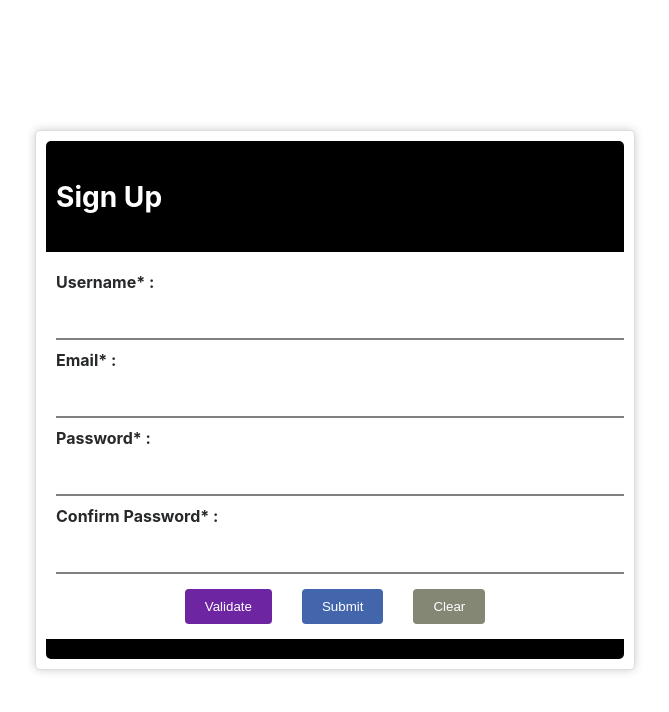
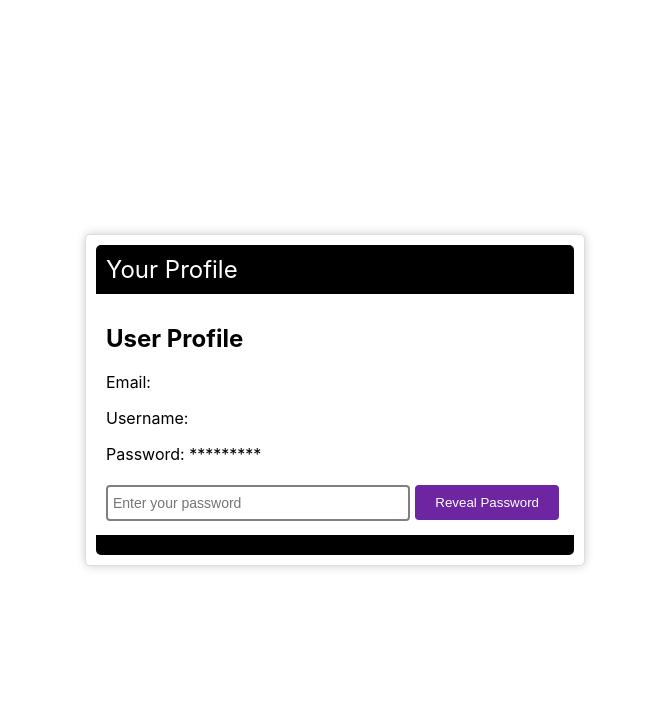
Before and after one commit to new-one-one-one/signup-demo, a React (Create React App) app: page /profile in a window 1280 px wide. Shown: the top 712 px of the page, without its empty margins (305-974 px from the left). Built offline with nearby package versions, Linux system fonts and the light colour scheme.

Commit message:
completed profile page

```diff
--- a/package.json
+++ b/package.json
@@ -13,6 +13,7 @@
     "react": "^18.2.0",
     "react-dom": "^18.2.0",
     "react-redux": "^8.1.3",
+    "react-router-dom": "^6.17.0",
     "react-scripts": "5.0.1",
     "redux": "^4.2.1",
     "redux-thunk": "^2.4.2",
--- a/src/App.tsx
+++ b/src/App.tsx
@@ -1,24 +1,27 @@
 import React from 'react';
 import SignupForm from './pages/signup';
 import './App.css';
-import CardContainer from './components/Card/cardContainer';
+import { BrowserRouter, Route, Routes } from 'react-router-dom';
+import { useSelector } from 'react-redux';
+import Profile from './pages/profile';
+import { getUserData } from './helpers/utils';
 
 function App() {
+  const userData = useSelector((state: any) => state || getUserData() );
+
   return (
     <div className="App">
-      <CardContainer
-        header={
-          <h3>
-            Sign Up
-          </h3>
-        }
-        body={
+      <BrowserRouter>
+      <Routes>
+        <Route path="/signup" element={
           <SignupForm/>
-        }
-        footer={null}
-        width='600px'
-        shadow
-      />
+        } />
+        <Route
+          path="/profile"
+          element={<Profile userData={userData}/>}
+        />
+      </Routes>
+      </BrowserRouter>
     </div>
   );
 }
--- /dev/null
+++ b/src/pages/profile.tsx
@@ -0,0 +1,85 @@
+import React, { useEffect, useState } from 'react';
+import "./style.css";
+import CardContainer from '../components/Card/cardContainer';
+import { getUserData } from '../helpers/utils';
+import {redirect} from "react-router-dom"
+
+const Profile = ({userData={
+    email: "",
+    password: "",
+    username: ""
+}}) => {
+
+  const [userDataStorage, setUserDataStorage] = useState<any>({
+    expiry: 10000
+  });
+  const [password, setPassword] = useState('');
+  const [isPasswordCorrect, setIsPasswordCorrect] = useState(false);
+
+  const checkPassword = () => {
+    const storedPassword = userData.password;
+    if (password === storedPassword) {
+      setIsPasswordCorrect(true);
+    } else {
+      setIsPasswordCorrect(false);
+      alert('Password is incorrect');
+    }
+  };
+
+  useEffect(() => {
+    if(localStorage) {
+      const current = getUserData();
+      setUserDataStorage(current)
+      console.log({current})
+      if(!current || current.expiry < new Date().getTime())  {
+        redirect("/signup")
+      }
+    }
+     else {
+      redirect("/signup")
+     }
+  }, [])
+
+  return (
+    <CardContainer
+      width='500px'
+      header={"Your Profile"}
+      body={
+        <div>
+          <h2>User Profile</h2>
+          <p>Email: {userDataStorage?.email}</p>
+          <p>Username: {userDataStorage?.username}</p>
+          <p>
+            Password: {isPasswordCorrect ? userData.password || userDataStorage.password : '*********'}
+          </p>
+          {!isPasswordCorrect && (
+          <div
+            style={{
+              display: 'flex',
+              alignItems: 'center',
+            }}
+          >
+            <input
+                style={{
+                  flex: 1,
+                  height: 22,
+                  borderRadius: 4
+                }}
+                className='input-style bordered'
+                type="password"
+                placeholder="Enter your password"
+                value={password}
+                onChange={(e) => setPassword(e.target.value)}
+              />
+              <button className="custom-button purple-button"onClick={checkPassword}>Reveal Password</button>
+          </div>
+          )}
+        </div>
+      }
+      shadow
+      footer={null}
+    />
+  );
+};
+
+export default Profile;
--- a/src/pages/signup.tsx
+++ b/src/pages/signup.tsx
@@ -1,4 +1,4 @@
-import React, { useEffect } from 'react';
+import React from 'react';
 import { useDispatch, useSelector } from 'react-redux';
 import { ALIGNMENT_TYPE } from '../interfaces/components';
 import {
@@ -11,7 +11,8 @@ import { updateErrors, updateField } from '../reduxStore/actions/signUpActions';
 import LabelWithValue from '../components/LabelWithValue';
 import { storeUserDataWithExpiry } from '../helpers/utils';
 import "./style.css";
-
+import CardContainer from '../components/Card/cardContainer';
+import {redirect} from "react-router-dom"
 const Signup: React.FC = () => {
   const dispatch = useDispatch();
   const currentState = useSelector((state: any) => {
@@ -34,33 +35,41 @@ const Signup: React.FC = () => {
     dispatch(updateErrors(newErrors));
   };
 
+  const clearForm = () => {
+    dispatch(updateField('username', ''));
+    dispatch(updateField('email', ''));
+    dispatch(updateField('password', ''));
+    dispatch(updateField('confirmPassword', ''));
+  }
+
   const handleSubmit = () => {
+
     handleValidation();
+
     if (
       !currentState?.errors.username &&
       !currentState?.errors.email &&
       !currentState?.errors.password &&
       !currentState?.errors.confirmPassword
     ) {
-      // Data is valid, store it in localStorage with a 1-minute expiry
       storeUserDataWithExpiry(
         currentState?.email,
         currentState?.username,
         currentState?.password
       );
-
-      // You can also clear the form fields here if needed
-      // For example, reset the state or clear the input fields
-      dispatch(updateField('username', ''));
-      dispatch(updateField('email', ''));
-      dispatch(updateField('password', ''));
-      dispatch(updateField('confirmPassword', ''));
+      clearForm();
+      redirect("/profile")
     } else {
       console.log('Validation errors exist, data not stored.');
     }
   };
 
   return (
+    <CardContainer
+      header={
+        <h3> Sign Up </h3>
+      }
+      body={
         <div>
           <LabelWithValue
             label="Username"
@@ -135,11 +144,16 @@ const Signup: React.FC = () => {
             <button className="custom-button blue-button" onClick={handleSubmit}>
               Submit
             </button>
-        <button className="custom-button grey-button">
+            <button className="custom-button grey-button" onClick={clearForm}>
               Clear
             </button>
           </div>
         </div>
+      }
+      footer={null}
+      width='600px'
+      shadow
+    />
   );
 };
 
--- a/src/pages/style.css
+++ b/src/pages/style.css
@@ -36,3 +36,9 @@
   background-color: transparent;
   outline: none;
 }
+
+.bordered {
+  height: 22;
+  border-radius: 4;
+  border: 2px solid grey;
+}
```
Lines whose indentation alone changed are shown as unchanged.
